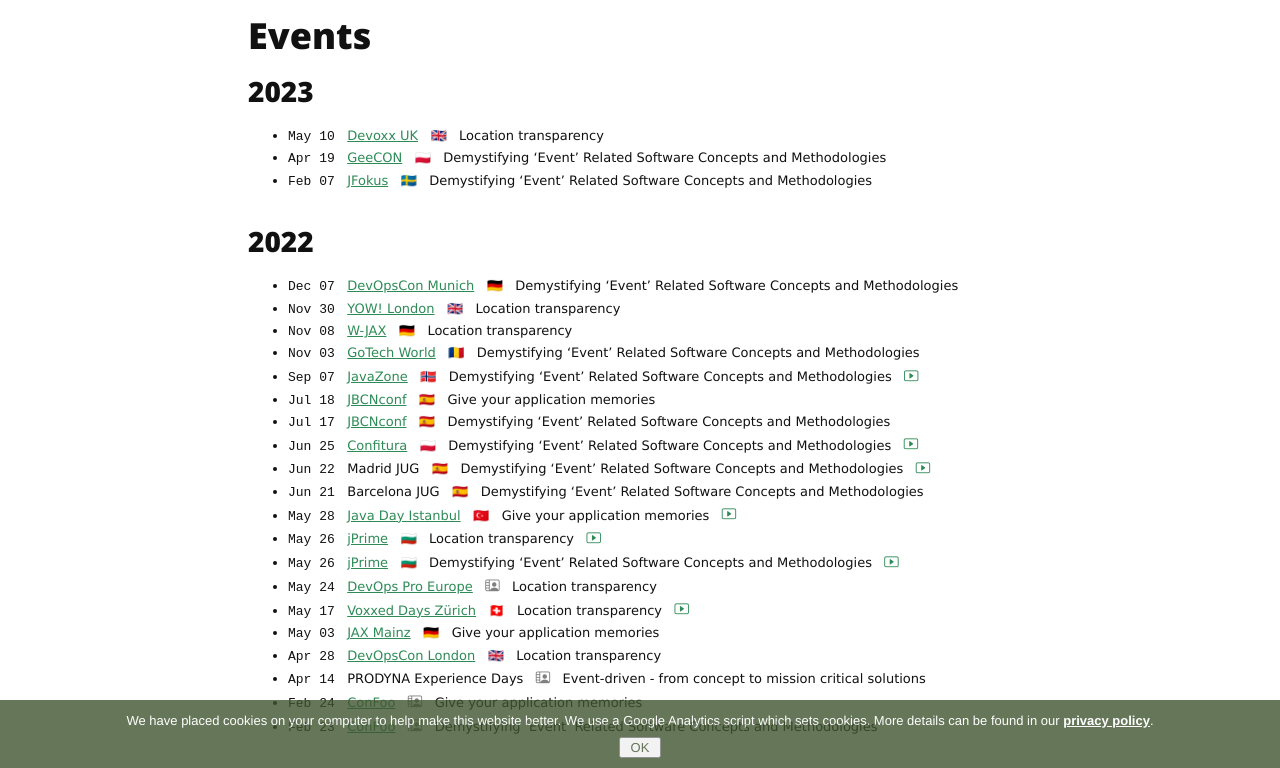
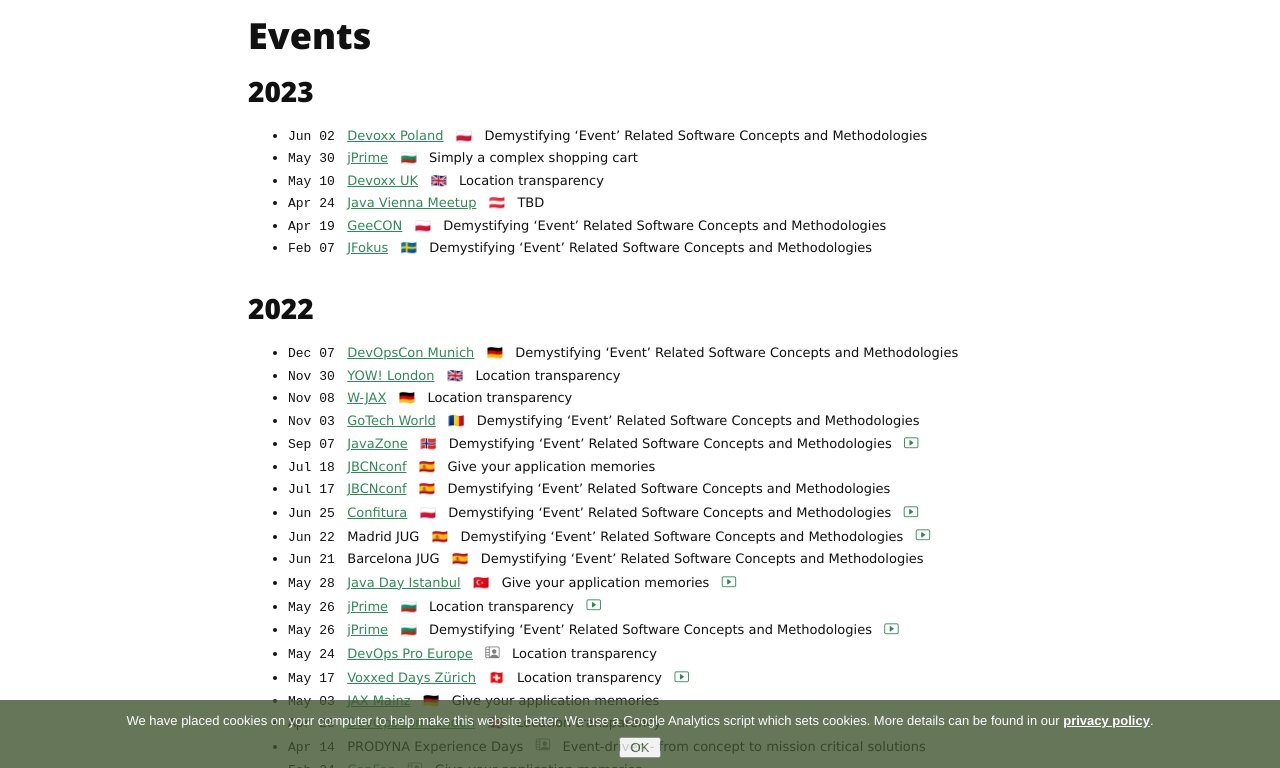
Before and after one commit to azzazzel/azzazzel.github.io, a Jekyll site: the page built from talks.md, in a window 1280 px wide and 900 px high, scrolled down 850 px, cut to the strip 132-900 px from the top of the window. Built offline with Jekyll 4.4.1, drawn with Linux system fonts in a browser that asks for light colours; nearby versions of some CDN libraries.

Commit message:
add Devoxx Poland, JPrime and Vienna meetup

```diff
--- a/talks.md
+++ b/talks.md
@@ -94,8 +94,14 @@
 
 ### 2023
 
+ - `Jun 02` &nbsp; [Devoxx Poland](https://devoxx.pl/)
+ &nbsp; 🇵🇱 &nbsp; Demystifying 'Event' Related Software Concepts and Methodologies
+ - `May 30` &nbsp; [jPrime](http://jprime.io/)
+ &nbsp; 🇧🇬 &nbsp; Simply a complex shopping cart
  - `May 10` &nbsp; [Devoxx UK](https://www.devoxx.co.uk/)
  &nbsp; 🇬🇧 &nbsp; Location transparency
+ - `Apr 24` &nbsp; [Java Vienna Meetup](https://www.meetup.com/java-vienna/events/292086242/)
+ &nbsp; 🇦🇹 &nbsp; TBD
  - `Apr 19` &nbsp; [GeeCON](https://2023.geecon.org/)
  &nbsp; 🇵🇱 &nbsp; Demystifying 'Event' Related Software Concepts and Methodologies
  - `Feb 07` &nbsp; [JFokus](http://www.jfokus.se/)
```
